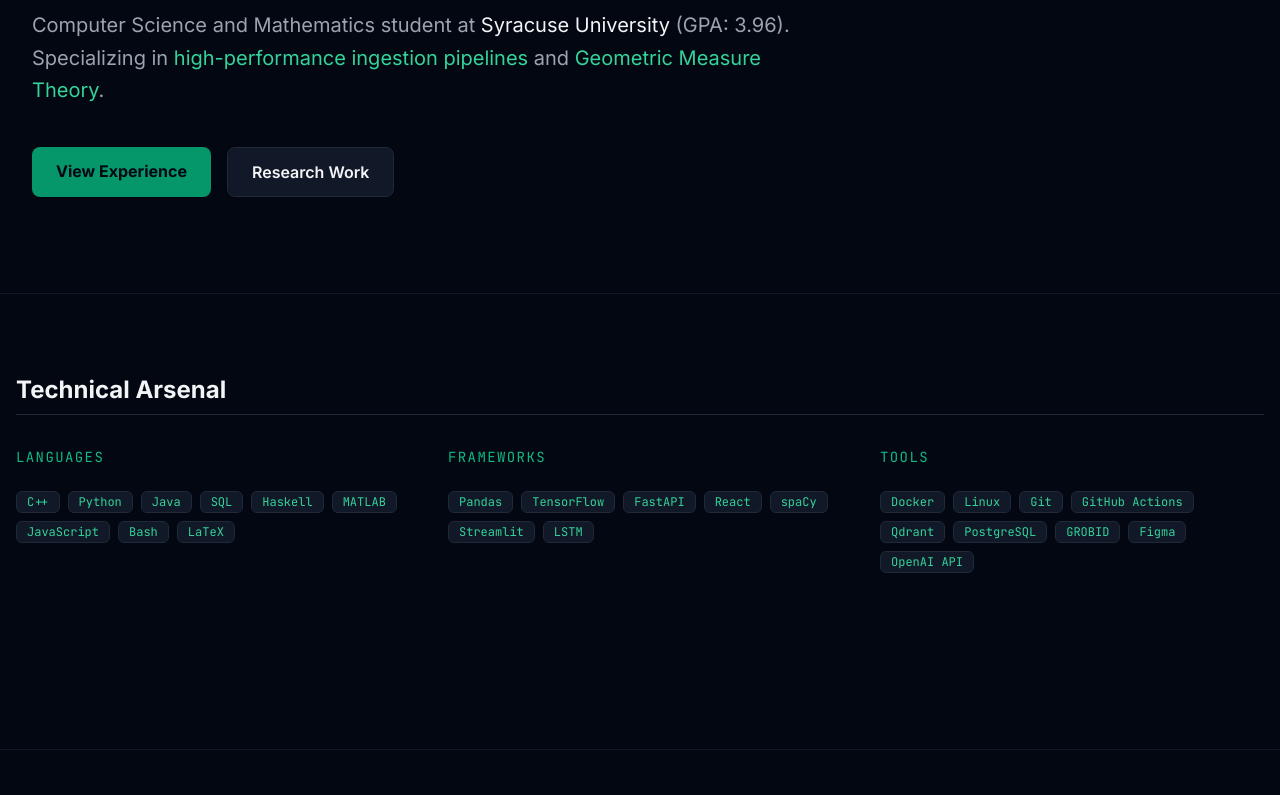
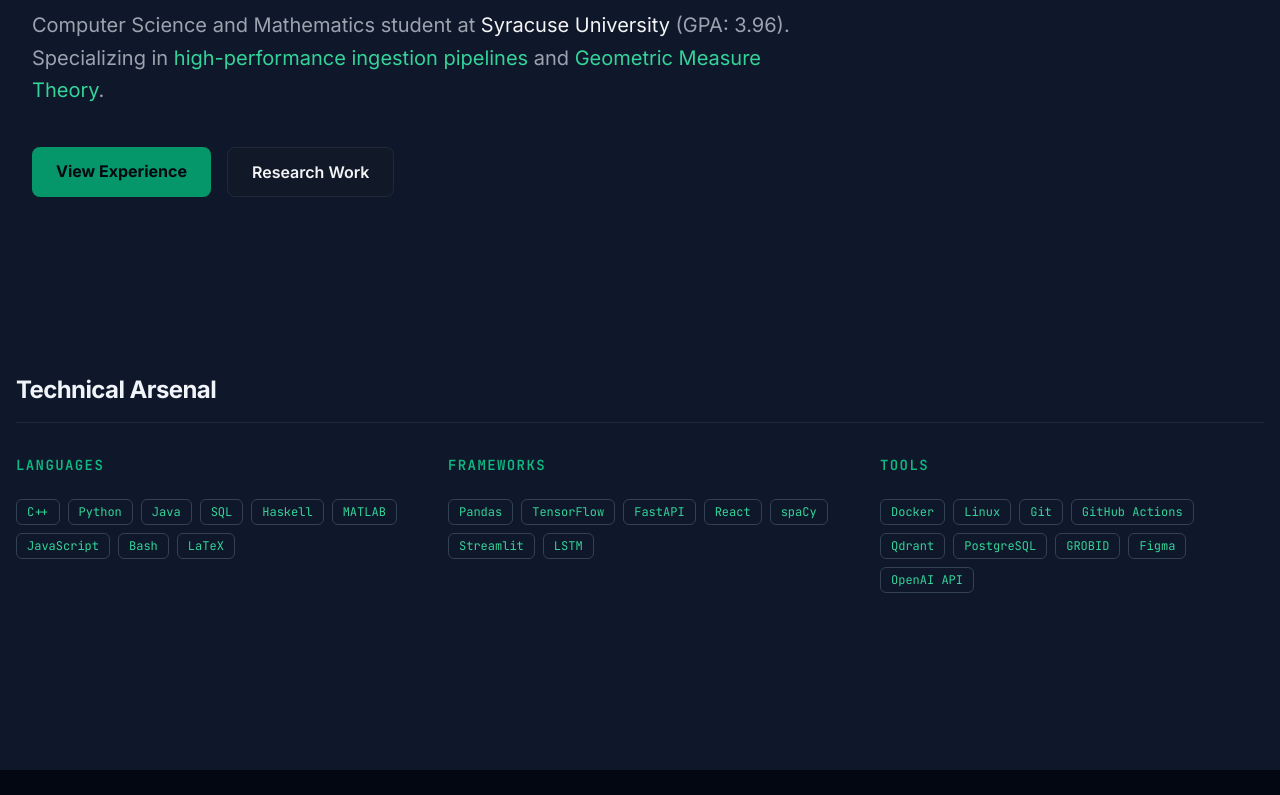
Before and after one commit to adiloryspayev/adiloryspayev.github.io, an Astro site: page / in a window 1280 px wide. Shown: the part 304-1099 px from the top of the page. Built offline with nearby package versions, Linux system fonts and the light colour scheme; Astro itself is replaced by a stand-in of ours.

Commit message:
Update global.css

```diff
--- a/src/styles/global.css
+++ b/src/styles/global.css
@@ -5,31 +5,54 @@
 
 @layer base {
   :root {
-    --accent: #10b981; /* Emerald 500 */
-    --accent-glow: rgba(16, 185, 129, 0.1);
-    --bg-obsidian: #030712; /* Deep Obsidian */
+    /* Emerald Accents */
+    --accent: #10b981;
+    --accent-dark: #059669;
+    --accent-glow: rgba(16, 185, 129, 0.2);
+
+    /* Obsidian Backgrounds */
+    --bg-obsidian: #0f172a; /* Slate 900 (Safe fallback) */
+    --bg-card: #1e293b; /* Slate 800 */
+  }
+
+  html {
+    background-color: #0f172a; /* Match --bg-obsidian */
   }
 
   body {
-    /* CHANGED: bg-gray-955 -> bg-gray-950 */
-    @apply bg-gray-950 text-gray-300 antialiased;
-    background-color: var(--bg-obsidian);
-    font-family: 'Inter', system-ui, sans-serif;
+    @apply bg-slate-900 text-slate-300 antialiased;
+    font-family: 'Inter', system-ui, -apple-system, sans-serif;
   }
 
-  .section-title {
-    @apply text-2xl font-bold text-gray-100 border-b border-gray-800 pb-2 mb-8;
+  h1, h2, h3, h4, h5, h6 {
+    @apply text-slate-100 font-bold tracking-tight;
   }
 }
 
 @layer components {
-  .tag {
-    @apply px-2.5 py-0.5 rounded-md text-xs font-mono bg-gray-900 border border-gray-800 text-emerald-400 transition-all duration-200;
-    @apply hover:border-emerald-500/40 hover:bg-emerald-500/5;
+  /* Section Titles */
+  .section-title {
+    @apply text-2xl font-bold text-slate-100 border-b border-slate-800 pb-4 mb-8 flex items-center gap-3;
   }
 
+  /* Professional Cards (Projects/Research) */
   .card {
-    @apply bg-gray-900/40 border border-gray-800 rounded-xl p-6 transition-all duration-300;
-    @apply hover:border-emerald-500/30 hover:shadow-2xl hover:shadow-emerald-500/5;
+    @apply bg-slate-800/50 border border-slate-700/50 rounded-xl p-6 transition-all duration-300;
+    @apply hover:border-emerald-500/40 hover:bg-slate-800 hover:shadow-xl hover:shadow-emerald-900/10;
+  }
+
+  /* Tech Tags */
+  .tag {
+    @apply px-2.5 py-1 rounded-md text-xs font-mono bg-slate-900 border border-slate-700 text-emerald-400 transition-colors;
+    @apply hover:border-emerald-500/50 hover:bg-emerald-900/20 cursor-default;
+  }
+
+  /* Buttons */
+  .btn-primary {
+    @apply px-6 py-3 bg-emerald-600 hover:bg-emerald-500 text-white font-semibold rounded-lg transition-all shadow-lg shadow-emerald-900/20;
+  }
+
+  .btn-secondary {
+    @apply px-6 py-3 bg-slate-800 border border-slate-700 hover:border-slate-600 text-slate-200 font-semibold rounded-lg transition-all;
   }
 }
```
